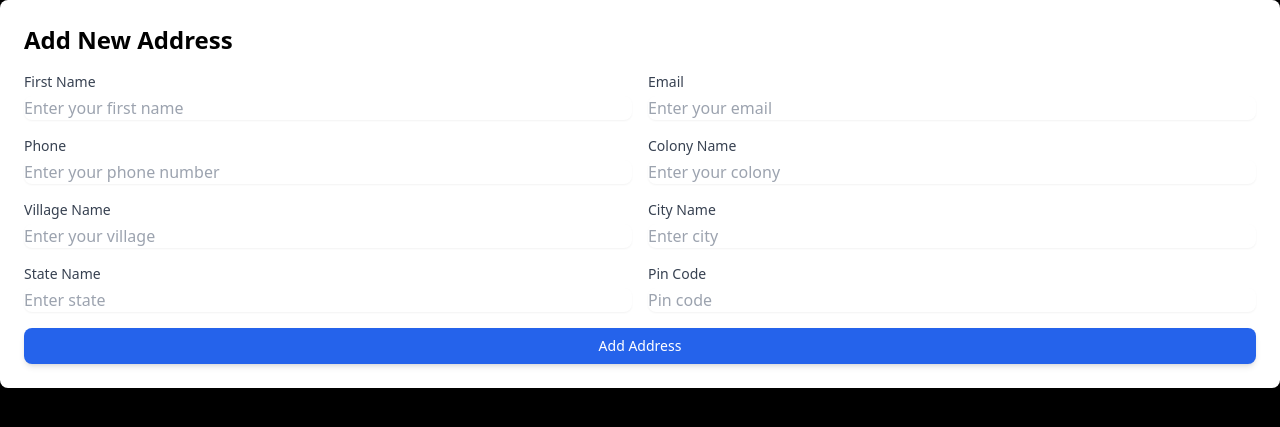
After one commit to rani-98/django_project, a Django app: page /address/ in a window 1280 px wide. The commit adds this page. Shown: the top 427 px of the page. Run offline with Django 5.2, Linux system fonts and the light colour scheme; some libraries are stand-ins or nearby versions.

Commit message:
cart order,checkout page added

```diff
--- /dev/null
+++ b/store_world/mobile_store/templates/address.html
@@ -0,0 +1,72 @@
+<!DOCTYPE html>
+<html lang="en">
+  <head>
+    <meta charset="UTF-8" />
+    <meta name="viewport" content="width=device-width, initial-scale=1.0" />
+    <title>Cell City</title>
+    <script src="https://cdn.tailwindcss.com"></script>
+  </head>
+<body class="bg-black">
+
+        <div class="bg-white p-6 rounded-lg shadow-md">
+            <h2 class="text-2xl font-semibold mb-4">Add New Address</h2>
+            <form method="POST" class="grid grid-cols-1 md:grid-cols-2 gap-4">
+                {% csrf_token %}
+                <div>
+                    <label for="first_name" class="block text-sm font-medium text-gray-700">First Name</label>
+                    <input type="text" id="first_name" name="first_name"
+                        class="mt-1 block w-full rounded-lg border-gray-300 shadow-sm focus:border-primary-500 focus:ring focus:ring-primary-500 focus:ring-opacity-50"
+                        placeholder="Enter your first name" required>
+                </div>
+                <div>
+                    <label for="email" class="block text-sm font-medium text-gray-700">Email</label>
+                    <input type="email" id="email" name="email"
+                        class="mt-1 block w-full rounded-lg border-gray-300 shadow-sm focus:border-primary-500 focus:ring focus:ring-primary-500 focus:ring-opacity-50"
+                        placeholder="Enter your email" required>
+                </div>
+                <div>
+                    <label for="phone" class="block text-sm font-medium text-gray-700">Phone</label>
+                    <input type="tel" id="phone" name="phone"
+                        class="mt-1 block w-full rounded-lg border-gray-300 shadow-sm focus:border-primary-500 focus:ring focus:ring-primary-500 focus:ring-opacity-50"
+                        placeholder="Enter your phone number" required>
+                </div>
+                <div>
+                    <label for="colony" class="block text-sm font-medium text-gray-700">Colony Name</label>
+                    <input type="text" id="colony" name="colony"
+                        class="mt-1 block w-full rounded-lg border-gray-300 shadow-sm focus:border-primary-500 focus:ring focus:ring-primary-500 focus:ring-opacity-50"
+                        placeholder="Enter your colony" required>
+                </div>
+                <div>
+                    <label for="village" class="block text-sm font-medium text-gray-700">Village Name</label>
+                    <input type="text" id="village" name="village"
+                        class="mt-1 block w-full rounded-lg border-gray-300 shadow-sm focus:border-primary-500 focus:ring focus:ring-primary-500 focus:ring-opacity-50"
+                        placeholder="Enter your village" required>
+                </div>
+                <div>
+                    <label for="city" class="block text-sm font-medium text-gray-700">City Name</label>
+                    <input type="text" id="city" name="city"
+                        class="mt-1 block w-full rounded-lg border-gray-300 shadow-sm focus:border-primary-500 focus:ring focus:ring-primary-500 focus:ring-opacity-50"
+                        placeholder="Enter city" required>
+                </div>
+                <div>
+                    <label for="state" class="block text-sm font-medium text-gray-700">State Name</label>
+                    <input type="text" id="state" name="state"
+                        class="mt-1 block w-full rounded-lg border-gray-300 shadow-sm focus:border-primary-500 focus:ring focus:ring-primary-500 focus:ring-opacity-50"
+                        placeholder="Enter state" required>
+                </div>
+                <div>
+                    <label for="pincode" class="block text-sm font-medium text-gray-700">Pin Code</label>
+                    <input type="text" id="pincode" name="pin_code"
+                        class="mt-1 block w-full rounded-lg border-gray-300 shadow-sm focus:border-primary-500 focus:ring focus:ring-primary-500 focus:ring-opacity-50"
+                        placeholder="Pin code" required>
+                </div>
+                <div class="col-span-full">
+                  <button type="submit"
+                        class="w-full px-4 py-2 text-sm text-white font-medium bg-blue-600 rounded-lg shadow-md hover:bg-primary-600 focus:outline-none focus:ring-2 focus:ring-primary-500 focus:ring-offset-2"
+                        >Add Address</button>
+                </div>
+            </form>
+        </div>
+    </div>
+</body>
+</html>
--- a/store_world/mobile_store/templates/cart.html
+++ b/store_world/mobile_store/templates/cart.html
@@ -40,7 +40,7 @@
                                     </div>
                                 </td>
                                 <td class="py-4" id="updateddiscountprice">{{ cart.mobile.discountPrice }}</td>
-                                <td><button onclick="removeFromCart({{ cart.id }})">Remove</button>
+                                <td><button class="bg-red-200" onclick="removeFromCart({{ cart.id }})">Remove</button>
                                 </td>
                             </tr>
                             {% endfor %}
@@ -69,7 +69,7 @@
                         <span class="font-semibold">Total</span>
                         <span class="font-semibold">{{ total_price }}</span>
                     </div>
-                    <button class="bg-blue-500 text-white py-2 px-4 rounded-lg mt-4 w-full">Checkout</button>
+                    <a href="{% url 'checkout_page' %}"> <button class="bg-blue-500 text-white py-2 px-4 rounded-lg mt-4 w-full">Checkout</button></a>
                 </div>
             </div>
         </div>
--- a/store_world/mobile_store/urls.py
+++ b/store_world/mobile_store/urls.py
@@ -1,5 +1,6 @@
 from django.urls import path
-from .views import product, productInfo, cart_view, add_to_wishlist, Remove_from_Wishlist, add_to_cart, remove_from_cart
+from .views import product, productInfo, cart_view, add_to_wishlist, Remove_from_Wishlist, add_to_cart, remove_from_cart, checkout_page, address_page, delete_address, order_success
+
 
 
 urlpatterns = [path("", product, name = "product"),
@@ -8,4 +9,8 @@ urlpatterns = [path("", product, name = "product"),
                path("add-wishlist/<int:product_id>/",add_to_wishlist, name="add_to_wishlist"),
                path("remove-wishlist/<int:product_id>/",Remove_from_Wishlist, name="Remove_from_Wishlist"),
                path("add_to_cart/<int:product_id>/",add_to_cart, name="add_to_cart"),
-               path("remove_from_cart/<int:product_id>/", remove_from_cart, name="remove_from_cart"),]
+               path("remove_from_cart/<int:product_id>/", remove_from_cart, name="remove_from_cart"),
+               path("checkout/", checkout_page, name="checkout_page"),
+               path("address/", address_page, name="address"),
+               path("delete_address/<int:address_id>/",delete_address, name="delete_address"),
+               path('order_success/', order_success, name='order_success'),]
--- a/store_world/mobile_store/views.py
+++ b/store_world/mobile_store/views.py
@@ -1,6 +1,6 @@
 from django.http import JsonResponse
 from django.shortcuts import render, redirect, get_object_or_404
-from .models import Mobile, wishlist, Cart
+from .models import Mobile, wishlist, Cart, address, cart_orders
 import json
 from django.views.decorators.csrf import csrf_protect
 from django.contrib import messages
@@ -29,6 +29,7 @@ def productInfo(request,product_id):
 
         product = Mobile.objects.filter(id=product_id)
         return render(request,"product.html",{"product":product})
+
 @csrf_protect
 def add_to_wishlist(request,product_id):
 
@@ -115,11 +116,97 @@ def remove_from_cart(request, product_id):
         if cart.quantity <= 0:
             cart.delete()
 
-
-
-
         else:
             cart.save()
 
 
         return JsonResponse({"success": "product removed from cart", "redirect_url" : " " })
+
+@login_required
+
+def checkout_page(request):
+    user = request.user
+
+    addresses = address.objects.filter(user=user)
+    cart_items = Cart.objects.filter(user=user)
+    total_price = sum(item.price for item in cart_items)
+    delivery_charges = 40
+    total_amount = total_price + delivery_charges
+
+    if request.method == 'POST':
+        selected_address_id = request.POST.get('address')
+        try:
+            selected_address = address.objects.get(id=selected_address_id)
+        except address.DoesNotExist:
+            # Handle the error appropriately
+            return render(request, 'checkout.html', {
+                "addresses": addresses,
+                'cart_items': cart_items,
+                'total_price': total_price,
+                'total_amount': total_amount,
+                'delivery_charges': delivery_charges,
+                'error': 'The selected address does not exist.'
+            })
+
+        for item in cart_items:
+            cart_order = cart_orders(user=user, order=item, address=selected_address)
+            cart_order.save()
+
+        # Clear the cart after ordering
+        cart_items.delete()
+
+        return redirect('order_success')  # Change to a success page or wherever you want to redirect
+
+    return render(request, 'checkout.html', {
+        "addresses": addresses,
+        'cart_items': cart_items,
+        'total_price': total_price,
+        'total_amount': total_amount,
+        'delivery_charges': delivery_charges
+    })
+
+def address_page(request):
+    user = request.user
+
+    if request.method == "POST":
+        first_name = request.POST.get("first_name")
+        phone = request.POST.get("phone")
+        email = request.POST.get("email")
+        village = request.POST.get("village")
+        colony = request.POST.get("colony")
+        state = request.POST.get("state")
+        city = request.POST.get("city")
+        pin_code = request.POST.get("pin_code")
+
+        if not all([first_name, phone, email, village, colony, state, city, pin_code]):
+            messages.error(request, "All fields are required.")
+        else:
+            address.objects.create(
+                user=user,
+                first_name=first_name,
+                mobile_number=phone,
+                email=email,
+                village=village,
+                colony=colony,
+                state=state,
+                city=city,
+                pin_code=pin_code
+            )
+            messages.success(request, "Address saved successfully.")
+            return redirect('checkout_page')  # Adjust the redirect as needed
+
+    return render(request, 'address.html')
+
+def delete_address(request,address_id):
+     user = request.user
+     Address1 = address.objects.filter(user=user, id=address_id)
+     Address1.delete()
+     return redirect('checkout_page')
+
+def order_page(request):
+     user = request.user
+     orders = cart_orders.objects.filter(user=user)
+     return render('order_page.html')
+
+def order_success(request):
+     return render(request, "order_success.html")
```
Also changed, not shown: store_world/mobile_store/models.py (+41 -0 lines), store_world/mobile_store/templates/checkout.html (added, +39 -0 lines), store_world/mobile_store/templates/order_success.html (added, +20 -0 lines), store_world/mobile_store/migrations/0007_checkout.py (added), store_world/mobile_store/migrations/0008_address.py (added), store_world/mobile_store/migrations/0009_cart_orders.py (added), store_world/mobile_store/migrations/0010_alter_cart_orders_address_alter_cart_orders_order.py (added).
